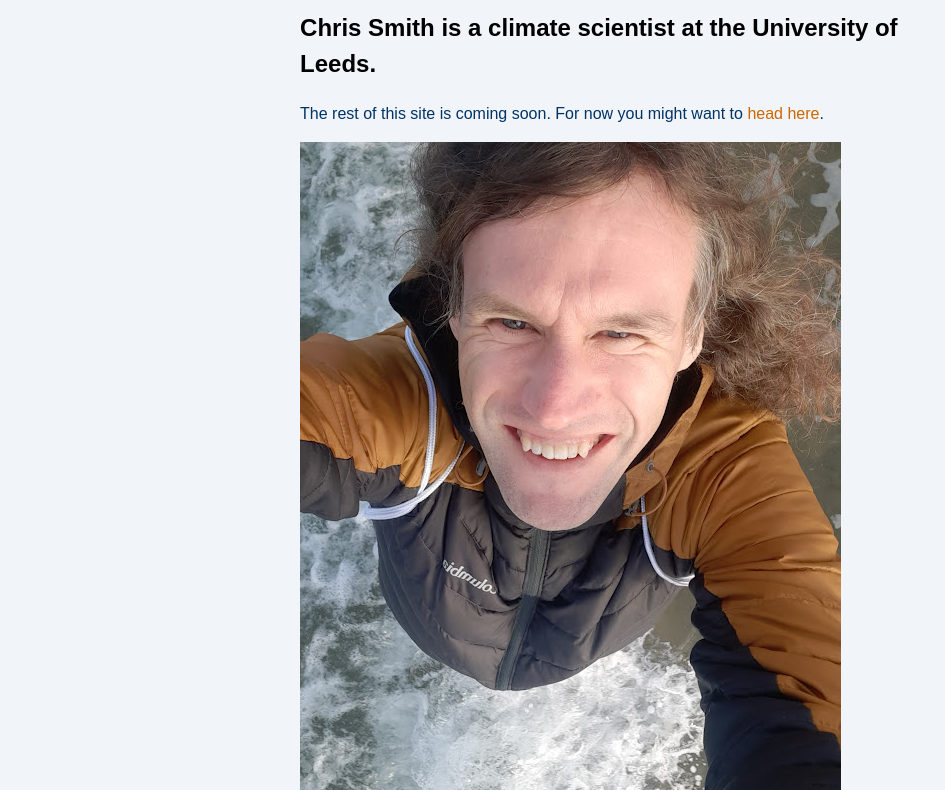
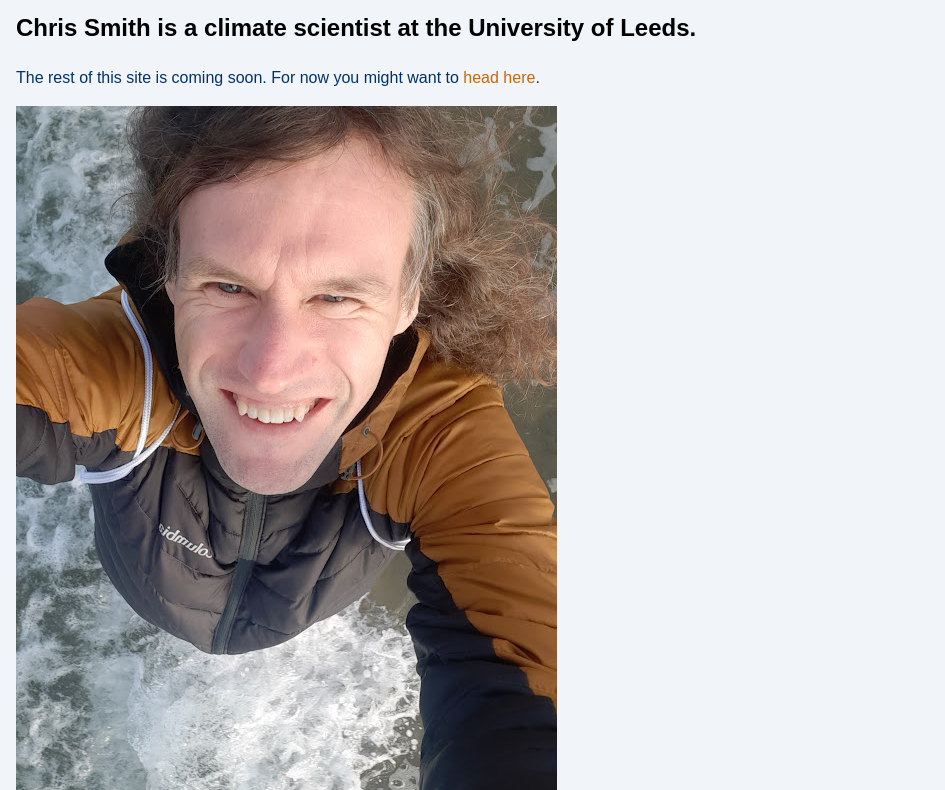
Before and after one commit to chrisroadmap/chrisroadmap.github.io, an Astro site: page / in a window 1280 px wide. Shown: the part 149-939 px from the top of the page, without its empty margins (0-945 px from the left). Built offline with nearby package versions, Linux system fonts and the light colour scheme; Astro itself is replaced by a stand-in of ours.

Commit message:
think I fixed it!

```diff
--- a/src/pages/index.astro
+++ b/src/pages/index.astro
@@ -15,5 +15,6 @@ const pageTitle = "Chris Smith";
         src={chrisPhoto}
         alt="Chris Smith, Valencia, 4 December 2023"
         format="JPEG"
+        style="height: 100%; width: 100%; max-width: 541px; object-fit: cover;"
     />
 </BaseLayout>
--- a/src/styles/global.css
+++ b/src/styles/global.css
@@ -6,8 +6,8 @@ html {
 
 body {
     margin: 0 auto;
-    width: 100%;
-    max-width: 80ch;
+    /* width: 100%; */
+    /* max-width: 80ch; */
     padding: 1rem;
     line-height: 1.5;
 }
@@ -42,11 +42,6 @@ a:hover{
 a:active{
     color: #9999FF;
     text-decoration: none;
-}
-
-img{
-    max-width: 100%;
-    display: block;
 }
 
 /* publications */
```
